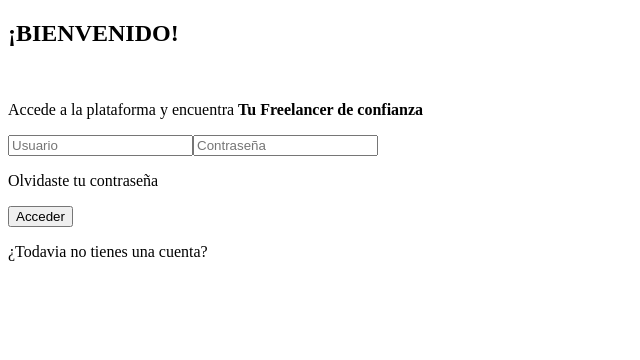
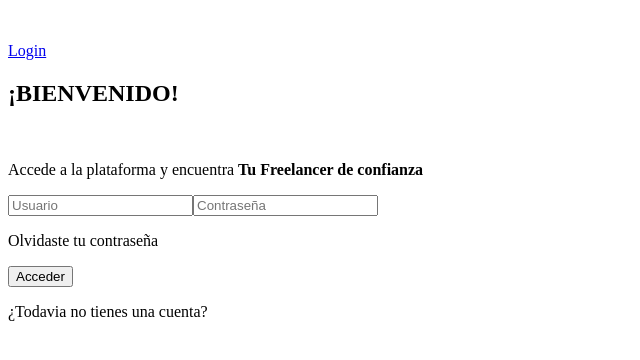
Before and after one commit to anitaSF/TuFreelancerDeConfianza, a React (Vite) app: page /customerLogin in a window 1280 px wide. Shown: the top 360 px of the page, without its empty margins (0-640 px from the left). Built offline with nearby package versions, Linux system fonts and the light colour scheme.

Commit message:
se añade link para navegar desde el login customer al Home y se separa en dos componentes distintos el cuerpo del html

```diff
--- /dev/null
+++ b/src/components/Login/HeaderLogin.jsx
@@ -0,0 +1,17 @@
+import { Link } from "react-router-dom"
+
+
+function HeaderLogin() {
+    return (
+        <header>
+            <nav>
+                <Link to="/">
+                    <img src="" alt="" />
+                    <p>Login</p>
+                </Link>
+            </nav>
+        </header>
+    )
+}
+
+export default HeaderLogin
--- /dev/null
+++ b/src/components/Login/MainLogin.jsx
@@ -0,0 +1,29 @@
+
+
+function MainLogin() {
+    return (
+        <main>
+            <h2>¡BIENVENIDO!</h2>
+
+            <img></img>
+
+            <p>
+                Accede a la plataforma y encuentra <b>Tu Freelancer de confianza</b>
+            </p>
+
+            <form action="">
+                <input type="text" name="username" placeholder="Usuario" />
+
+                <input type="password" name="password" placeholder="Contraseña" />
+            </form>
+
+            <p>Olvidaste tu contraseña</p>
+
+            <button>Acceder</button>
+
+            <p>¿Todavia no tienes una cuenta?</p>
+        </main>
+    )
+}
+
+export default MainLogin
--- a/src/components/PofileFree/Header.jsx
+++ b/src/components/PofileFree/HeaderProfile.jsx
@@ -1,6 +1,6 @@
 
 
-export default function Header() {
+export default function HeaderProfile() {
 
 
     return (
--- a/src/components/PofileFree/Main.jsx
+++ b/src/components/PofileFree/MainProfile.jsx
@@ -1,4 +1,4 @@
-export default function Main() {
+export default function MainProfile() {
     return (
         <main>
             <article>
@@ -28,6 +28,7 @@ export default function Main() {
                     <p></p>
                 </a>
             </article>
+            {/* los botones deberían ir en otro componente con su lógica */}
             <article>
                 <form action="">
                     <button>Editar perfil</button>
--- a/src/components/pages/Home.jsx
+++ b/src/components/pages/Home.jsx
@@ -1,3 +1,5 @@
+import { Link } from "react-router-dom";
+
 export default function Home() {
   return (
     <div>
@@ -6,10 +8,14 @@ export default function Home() {
 
       <p>¿Que tipo de usuario eres?</p>
 
-
-      <button>Login Clientes</button>
-
-      <button>Login Freenlancers</button>
+      <nav>
+        <Link to="/customerLogin">
+          <button>Login Clientes</button>
+        </Link>
+        <Link to="/freelanceLogin">
+          <button>Login Freenlancers</button>
+        </Link>
+      </nav>
 
     </div>
   )
--- a/src/components/pages/LoginCustomer.jsx
+++ b/src/components/pages/LoginCustomer.jsx
@@ -1,26 +1,11 @@
+import HeaderLogin from "../Login/HeaderLogin";
+import MainLogin from "../Login/MainLogin";
 
 export default function LoginCustomer() {
   return (
-    <div>
-      <h2>¡BIENVENIDO!</h2>
-
-      <img></img>
-
-      <p>
-        Accede a la plataforma y encuentra <b>Tu Freelancer de confianza</b>
-      </p>
-
-      <form action="">
-        <input type="text" name="username" placeholder="Usuario" />
-
-        <input type="password" name="password" placeholder="Contraseña" />
-      </form>
-
-      <p>Olvidaste tu contraseña</p>
-
-      <button>Acceder</button>
-
-      <p>¿Todavia no tienes una cuenta?</p>
-    </div>
+    <>
+      <HeaderLogin />
+      <MainLogin />
+    </>
   );
 }
--- a/src/components/pages/LoginFree.jsx
+++ b/src/components/pages/LoginFree.jsx
@@ -2,8 +2,8 @@
 
 export default function LoginFree() {
   return (
-    <div>
-
-    </div>
+    <main>
+      <h1>Login Freelance</h1>
+    </main>
   )
 }
--- a/src/components/pages/ProfileFree.jsx
+++ b/src/components/pages/ProfileFree.jsx
@@ -1,14 +1,16 @@
 //Perfil de freelancer
 
-import Header from "../PofileFree/Header";
-import Main from "../PofileFree/Main";
+import HeaderProfile from "../PofileFree/HeaderProfile";
+import MainProfile from "../PofileFree/MainProfile";
+
+
 
 
 export default function ProfileFree() {
   return (
     <>
-      <Header />
-      <Main />
+      <HeaderProfile />
+      <MainProfile />
     </>
   )
 }
```
